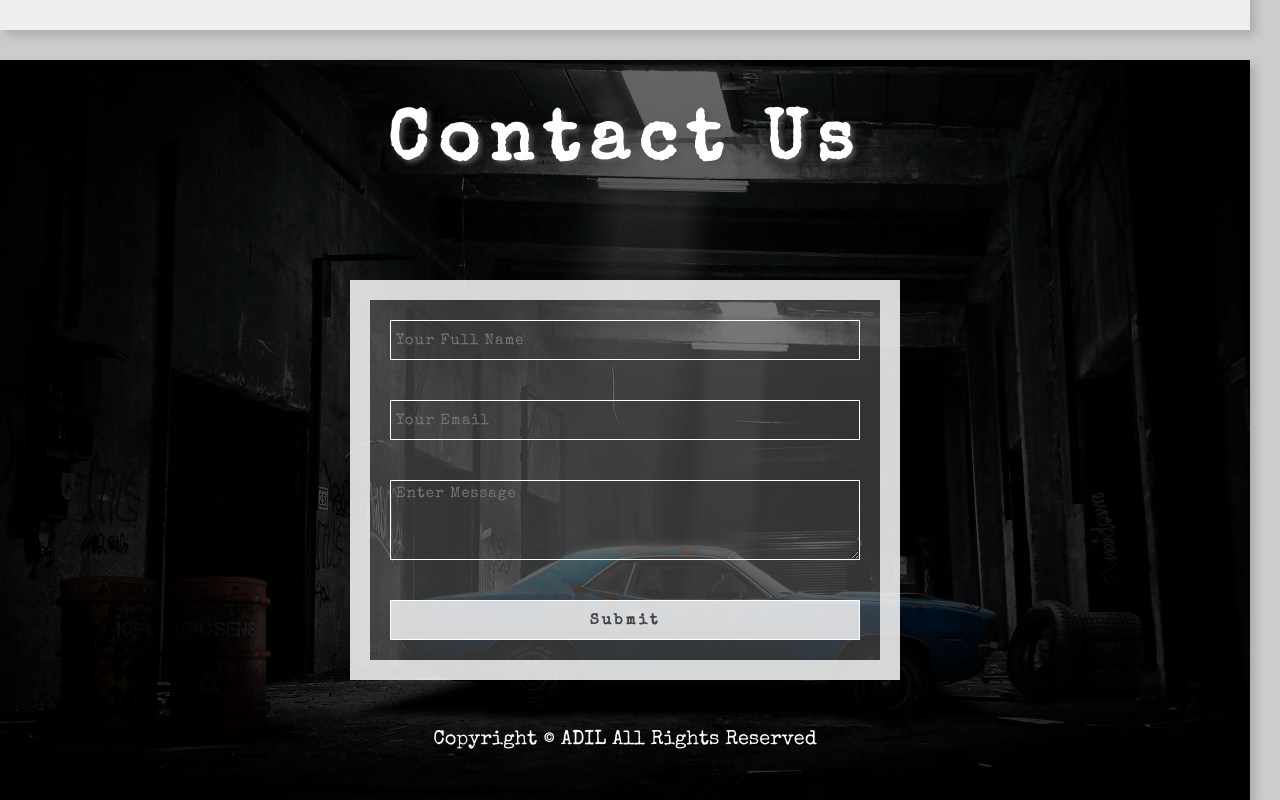
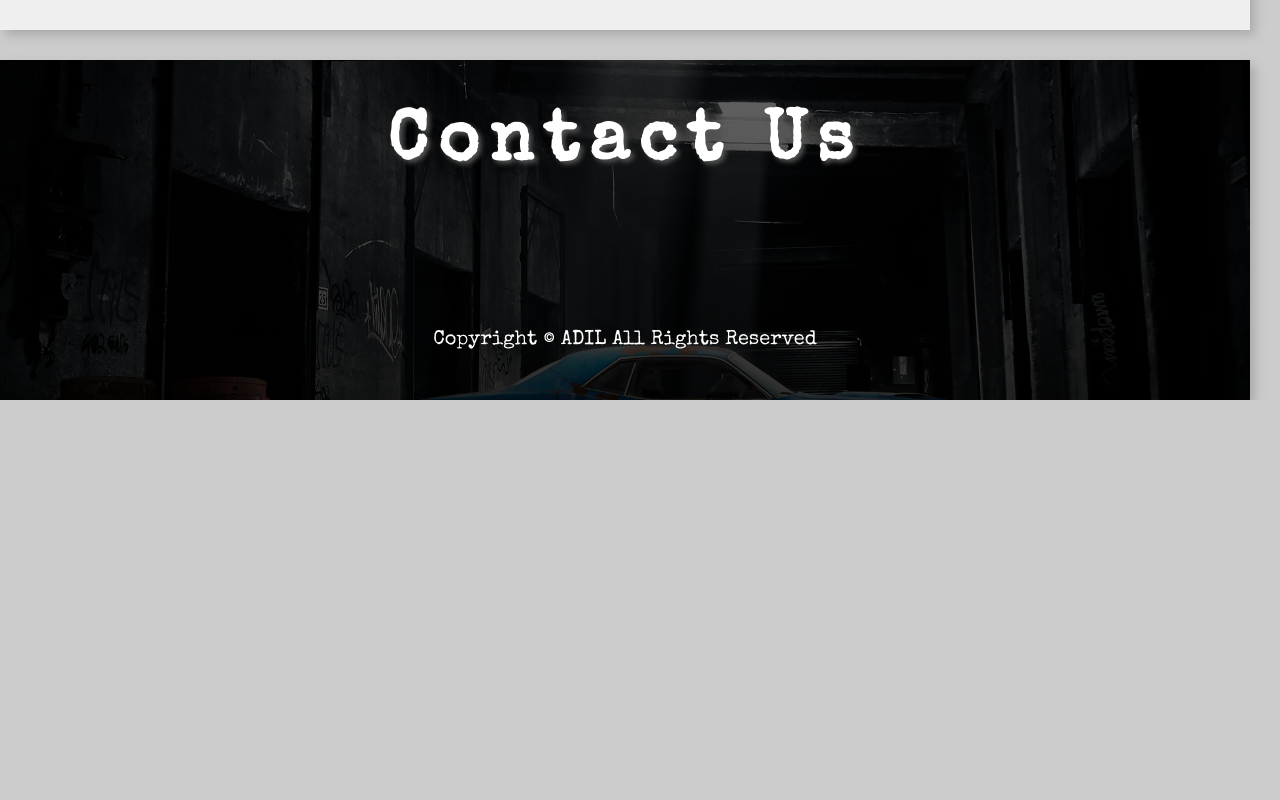
Before and after one commit to Adil-IT/carSites.github.io, a plain HTML site: page index.html in a window 1280 px wide. Shown: the part 3593-4393 px from the top of the page. After the commit the page ends 3993 px from the top, so only its background shows below. Drawn offline with nearby package versions, Linux system fonts and the light colour scheme.

Commit message:
Update index.html

```diff
--- a/index.html
+++ b/index.html
@@ -107,12 +107,13 @@
     <div class="wrapper">
       <section class="section-5 target" id="contact">
         <h1 class="section-heading">Contact Us</h1>
-        <form class="contact-form">
-          <input type="text" class="form-input" placeholder="Your Full Name" />
-          <input type="email" class="form-input" placeholder="Your Email" />
-          <textarea class="form-input" placeholder="Enter Message"></textarea>
-          <input class="form-btn" type="submit" value="Submit" />
-        </form>
+
+
+
+
+
+
+
         <p class="copyright">
           Copyright &copy; ADIL All Rights Reserved
         </p>
```
